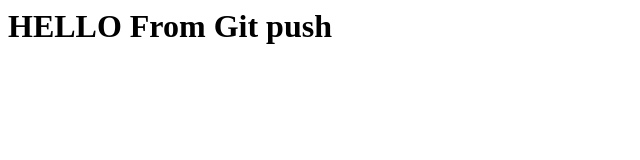
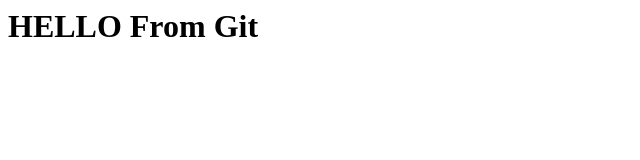
Before and after one commit to NayanaPersonal25/KubePractise, a plain HTML site: page index.html in a window 1280 px wide. Shown: the whole page, without its empty margins (0-640 px from the left). Drawn offline with Linux system fonts and the light colour scheme.

Commit message:
updated html

```diff
--- a/index.html
+++ b/index.html
@@ -1,3 +1,3 @@
 <html>
-<h1> HELLO From Git push </h1>
+<h1> HELLO From Git </h1>
 </html>
```
